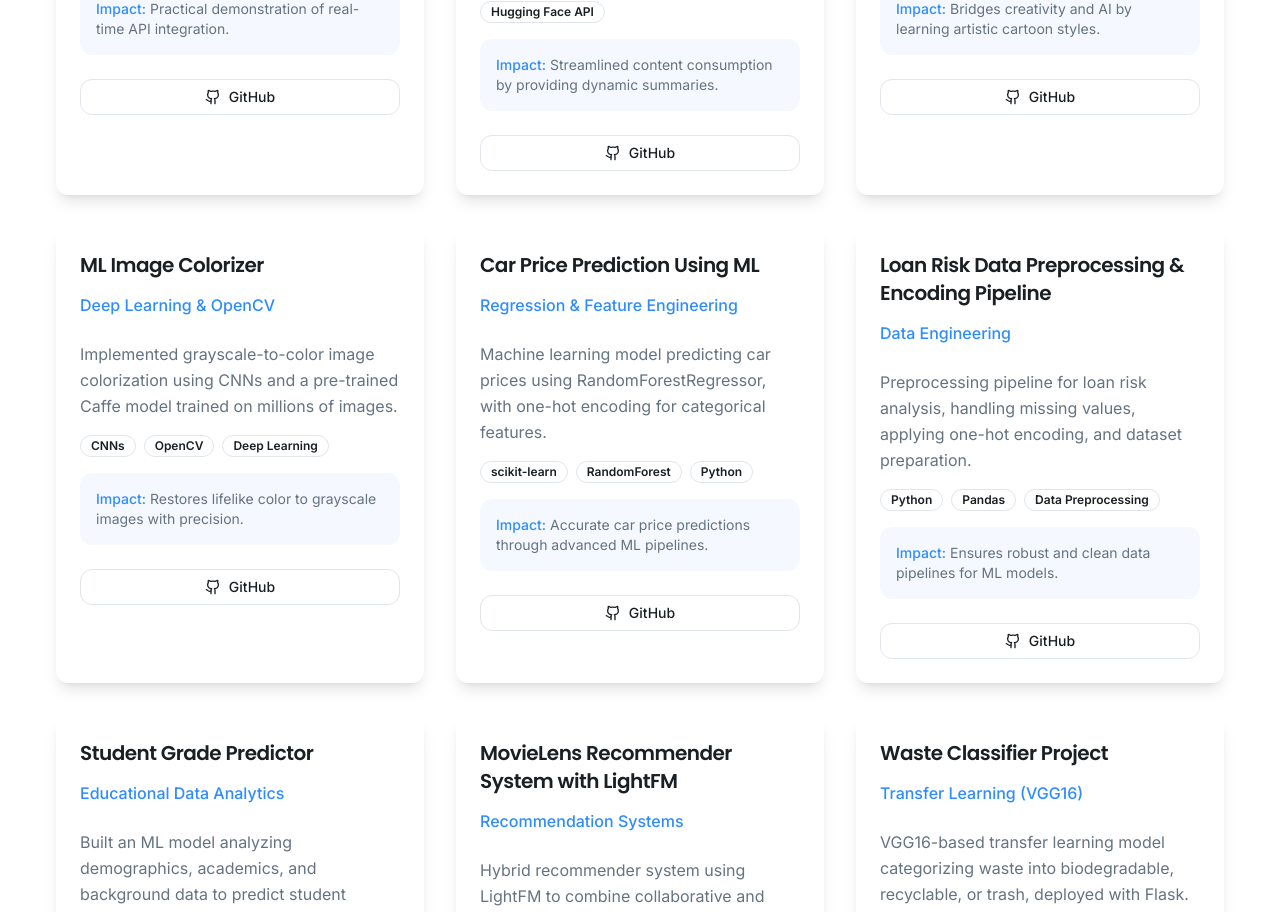
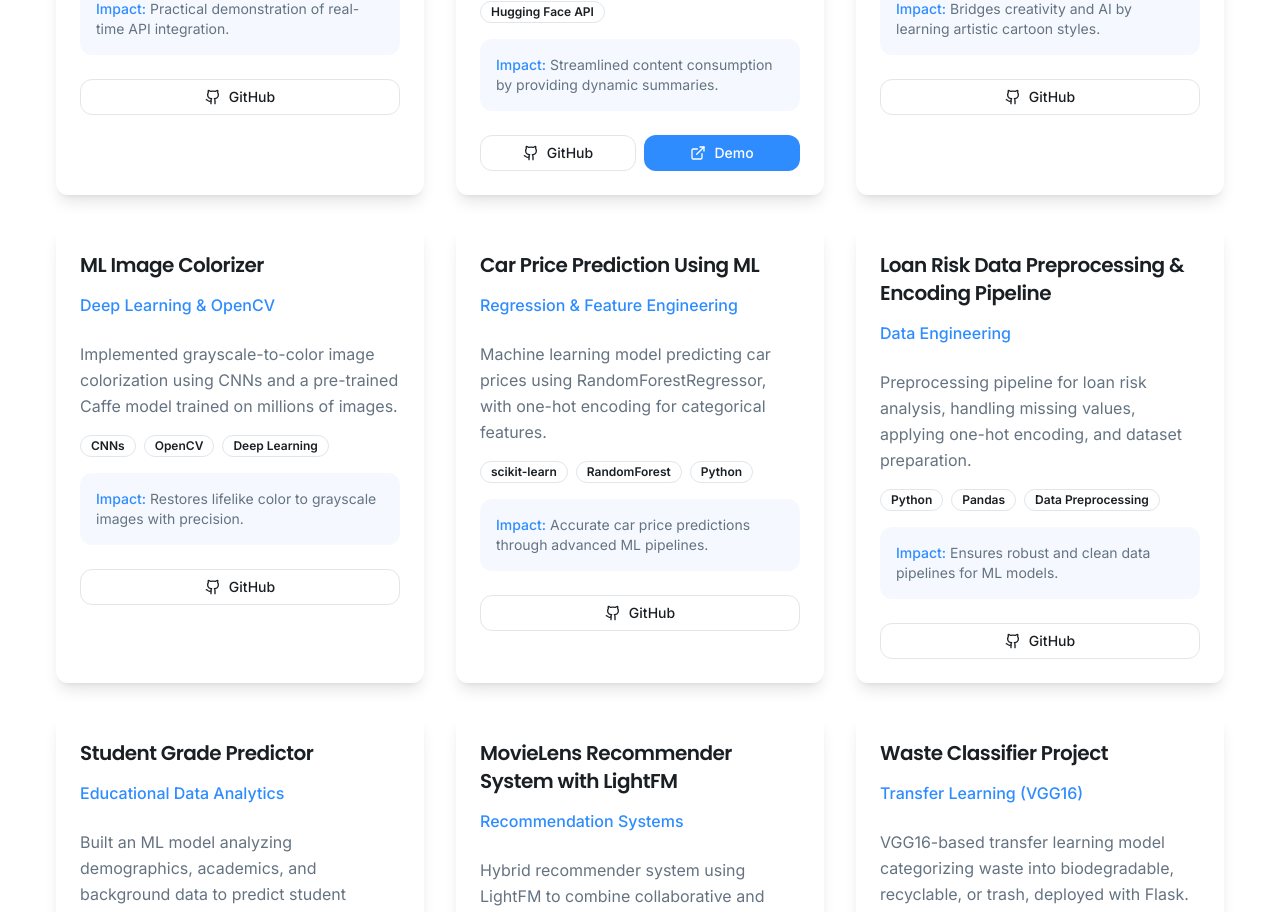
Before and after one commit to Snigdha-Gayathri/Snigdha-Portfolio, a React (Vite) app: page / in a window 1280 px wide. Shown: the part 1656-2568 px from the top of the page. Built offline with nearby package versions, Linux system fonts and the light colour scheme.

Commit message:
Added Demo link to AI Content Summarizer project

```diff
--- a/src/components/projects-section.tsx
+++ b/src/components/projects-section.tsx
@@ -22,6 +22,7 @@ const ProjectsSection = () => {
       tech: ["NLP", "Transformers", "React", "Hugging Face API"],
       impact: "Streamlined content consumption by providing dynamic summaries.",
       githubUrl: "https://github.com/Snigdha-Gayathri/AI-Powered-Content-Summarizer",
+      demoUrl: "https://summarize-ai-3e79c618.base44.app/", // ✅ Added demo link
     },
     {
       title: "Image Cartooniser Using ML",
@@ -160,11 +161,18 @@ const ProjectsSection = () => {
                       </Button>
                     </a>
                   )}
-                  {project.hasDemo && (
-                    <Button size="sm" variant="outline" className="flex-1">
-                      <ExternalLink className="w-4 h-4" />
-                      Demo
-                    </Button>
+                  {project.demoUrl && (
+                    <a
+                      href={project.demoUrl}
+                      target="_blank"
+                      rel="noopener noreferrer"
+                      className="flex-1"
+                    >
+                      <Button size="sm" variant="default" className="w-full">
+                        <ExternalLink className="w-4 h-4" />
+                        Demo
+                      </Button>
+                    </a>
                   )}
                 </div>
               </CardContent>
```
